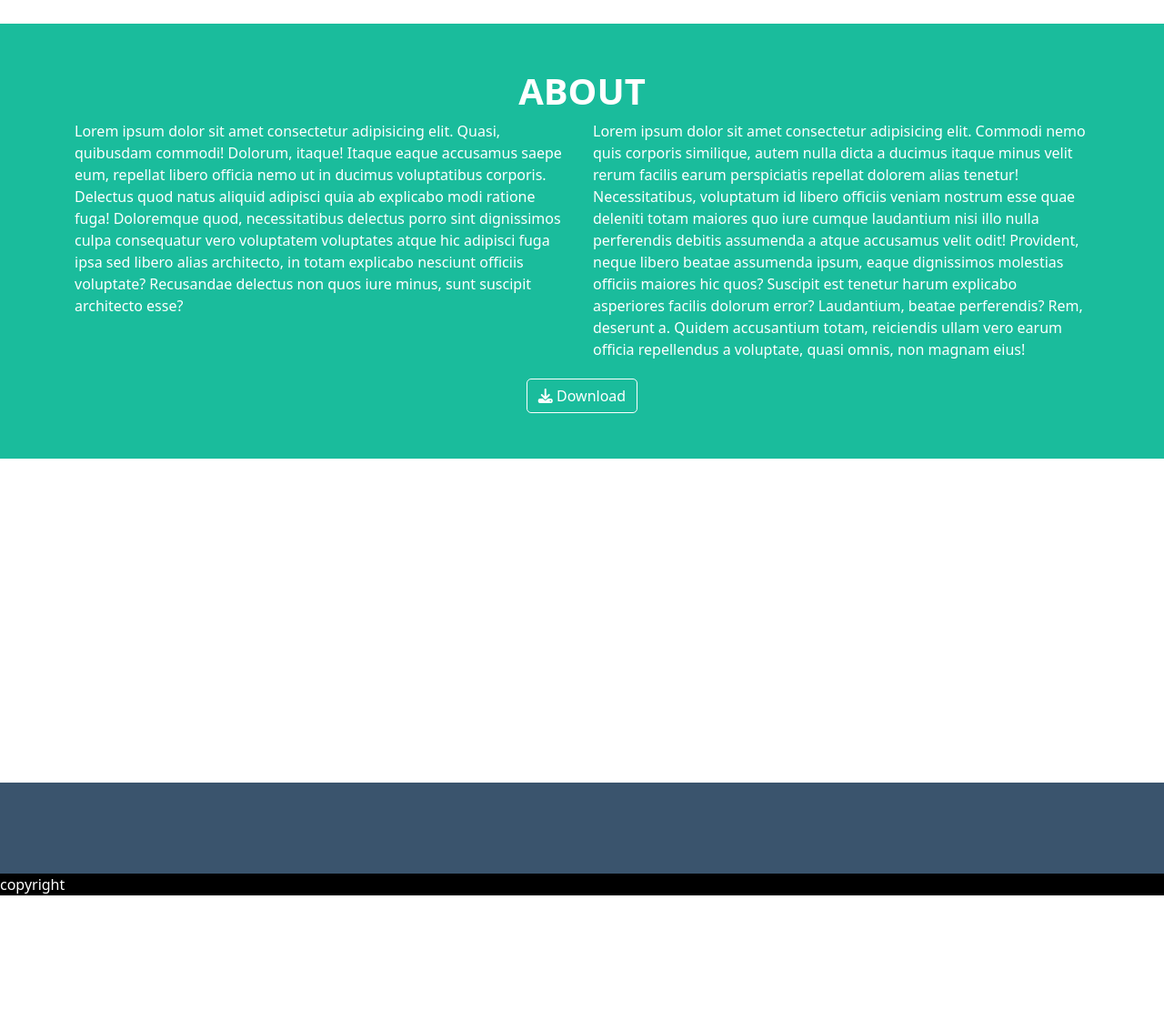
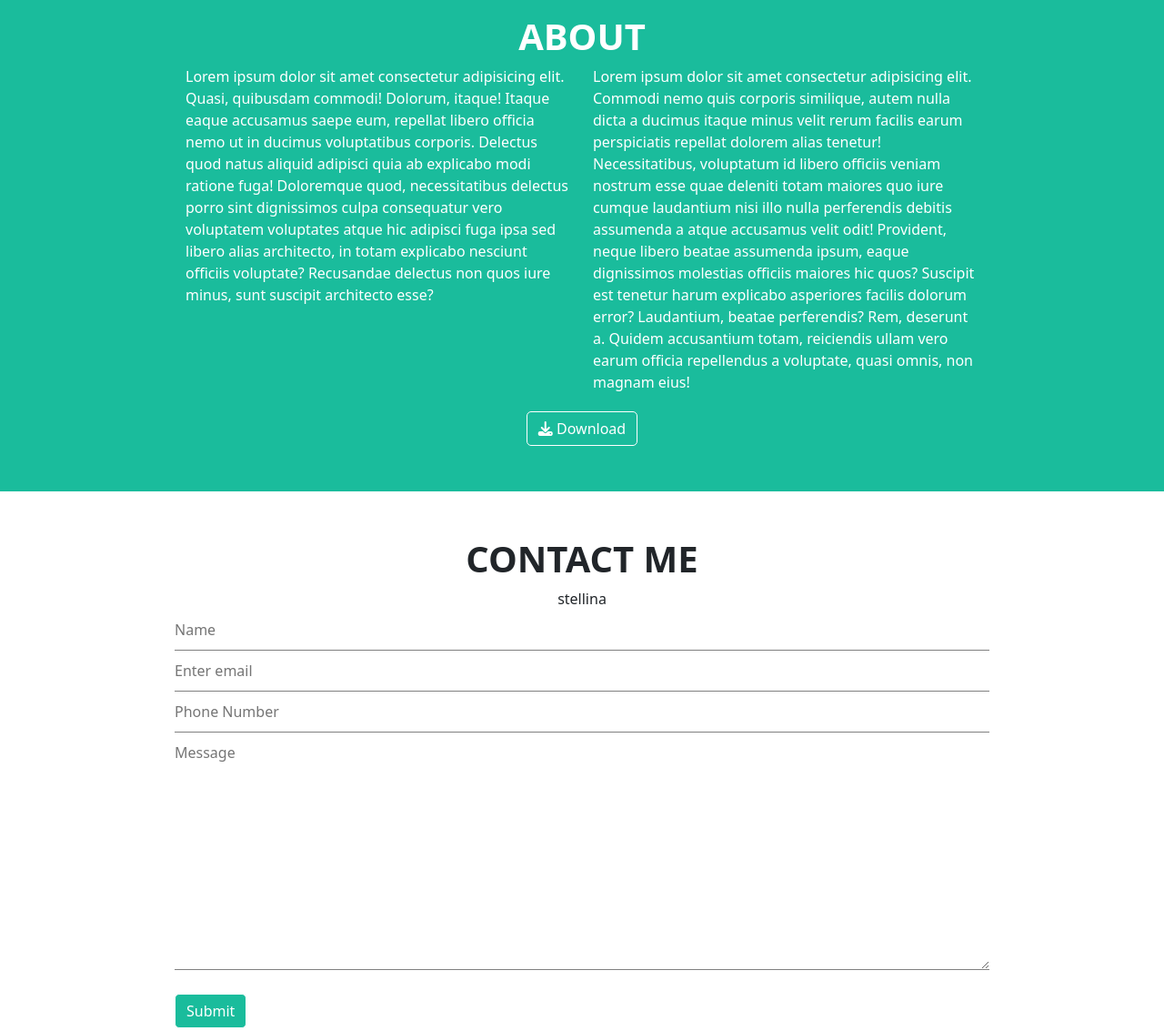
Before and after one commit to giancarlogiorgiocroce/html-css-bootstrap-freelancer, a plain HTML site: page index.html in a window 1280 px wide. Shown: the part 1960-3093 px from the top of the page at 91% size. Before the commit the page ends 2960 px from the top, so only its background shows below. Drawn offline with nearby package versions, Linux system fonts and the light colour scheme.

Commit message:
Completata section contact

```diff
--- a/css/style.css
+++ b/css/style.css
@@ -67,9 +67,40 @@ section{
 }
 
 /* SECTION CONTACT ME */
-div.form{
-    width: 60vw;
+#contact .form{
+    width: 100%;
 }
+
+#contact input,
+#contact textarea{
+    width: 100%;
+    border: none;
+    border-bottom: 1px solid grey;
+
+    padding: 10px 0;
+}
+
+#contact input:nth-child(4){
+    height: 200px;
+}
+
+input:placeholder-shown{
+    color: black;
+    text-align: start;
+}
+
+#contact .my-btn{
+    color: white;
+    background-color: var(--bg-green);
+}
+
+#contact .my-btn:hover{
+    background-color: rgb(31, 131, 107);
+}
+
+/* #contact .my-btn{
+
+} */
 /*
     /MAIN
 */
--- a/css/utils.css
+++ b/css/utils.css
@@ -1,14 +1,12 @@
 /* Impaginazione */
-.position-relative{
-    position: relative;
+.my-bold{
+    font-weight: 600;
 }
 
-.flex-static{
-    flex-shrink: 0;
-}
-
-.my-bold{
-    font-weight: 600;
+.my-container{
+    width: 70vw;
+    justify-self: center;
+    align-self: center;
 }
 
 .my-btn{
@@ -30,17 +28,4 @@
 }
 
 /* Debug */
-/* .debug{
-    background-color: rgba(0, 255, 0, 0.2);
-    border: 1px solid white;
-} */
-
-.h100{
-    height: 100px;
-}
-.h300{
-    height: 300px;
-}
-.h500{
-    height: 500px;
-}
+/* .debug{    background-color: rgba(0, 255, 0, 0.2);    border: 1px solid white;} */
--- a/index.html
+++ b/index.html
@@ -23,21 +23,21 @@
 
     <header class="my-bg-black d-flex">
 
-        <div class="debug container">
-            <nav class="debug row">
-                <div class="debug col-10 col-md-6">
+        <div class="container">
+            <nav class="row">
+                <div class="col-10 col-md-6">
                     <a class="h4 my-bold text-white" href="#">
                         start bootstrap
                     </a>
                 </div>
 
-                <div class="debug col-6 d-none d-md-flex flex-row-reverse">
+                <div class="col-6 d-none d-md-flex flex-row-reverse">
                     <a href="#contact" class="btn my-bold text-white">CONTACT</a>
                     <a href="#about" class="btn my-bold text-white">ABOUT</a>
                     <a href="#portfolio" class="btn my-bold text-white">PORTFOLIO</a>
                 </div>
 
-                <a href="#" class="debug col-2 d-md-none flex-row-reverse">
+                <a href="#" class="col-2 d-md-none flex-row-reverse">
                     <i class="fa-solid fa-bars my-bold text-white"></i>
                 </a>
 
@@ -46,23 +46,23 @@
 
     </header>
 
-    <div class="debug h500 jumbo bg-green d-flex ">
+    <div class="h500 jumbo bg-green d-flex ">
         <img src="img/avatar.svg" alt="omino che ride">
         <h1 class="my-bold">start bootstrap</h1>
         <p class="h2 my-bold">--- &star; ---</p>
         <h5 class="my-bold">graphic artist - web designer - illustrator</h5>
     </div>
 
-    <main class="debug">
+    <main>
 
         <!-- E' una cafonata mettere la classe col direattamente ad un img?
         Sembra funzionare tutto anche senza scrivere ogni volta il div.
         Probabilmente è un orripilio semantico  -->
 
-        <section id="portfolio" class="debug d-flex">
+        <section id="portfolio" class="d-flex">
             <h1 class="my-bold text-dark">Portfolio</h1>
-            <div class="debug container">
-                <div class="debug row d-flex justify-content-center">
+            <div class="container">
+                <div class="row d-flex justify-content-center">
                     <img class="col" src="img/cabin.png" alt="casa nel bosco">
                     <img class="col" src="img/cake.png" alt="dolce glassato">
                     <img class="col" src="img/circus.png" alt="tendone circo">
@@ -73,15 +73,17 @@
             </div>
         </section>
 
-        <section id="about" class="debug bg-green d-flex">
+        <section id="about" class="bg-green d-flex">
             <h1 class="my-bold">about</h1>
-            <div class="debug container">
-                <div class="debug row row-cols-1 row-cols-lg-2 gy-4">
-                    <div class="debug col">
-                        Lorem ipsum dolor sit amet consectetur adipisicing elit. Quasi, quibusdam commodi! Dolorum, itaque! Itaque eaque accusamus saepe eum, repellat libero officia nemo ut in ducimus voluptatibus corporis. Delectus quod natus aliquid adipisci quia ab explicabo modi ratione fuga! Doloremque quod, necessitatibus delectus porro sint dignissimos culpa consequatur vero voluptatem voluptates atque hic adipisci fuga ipsa sed libero alias architecto, in totam explicabo nesciunt officiis voluptate? Recusandae delectus non quos iure minus, sunt suscipit architecto esse?
-                    </div>
-                    <div class="debug col">
-                        Lorem ipsum dolor sit amet consectetur adipisicing elit. Commodi nemo quis corporis similique, autem nulla dicta a ducimus itaque minus velit rerum facilis earum perspiciatis repellat dolorem alias tenetur! Necessitatibus, voluptatum id libero officiis veniam nostrum esse quae deleniti totam maiores quo iure cumque laudantium nisi illo nulla perferendis debitis assumenda a atque accusamus velit odit! Provident, neque libero beatae assumenda ipsum, eaque dignissimos molestias officiis maiores hic quos? Suscipit est tenetur harum explicabo asperiores facilis dolorum error? Laudantium, beatae perferendis? Rem, deserunt a. Quidem accusantium totam, reiciendis ullam vero earum officia repellendus a voluptate, quasi omnis, non magnam eius!
+            <div class="my-container">
+                <div class="container-fluid">
+                    <div class="row row-cols-1 row-cols-lg-2 gy-4">
+                        <div class="col">
+                            Lorem ipsum dolor sit amet consectetur adipisicing elit. Quasi, quibusdam commodi! Dolorum, itaque! Itaque eaque accusamus saepe eum, repellat libero officia nemo ut in ducimus voluptatibus corporis. Delectus quod natus aliquid adipisci quia ab explicabo modi ratione fuga! Doloremque quod, necessitatibus delectus porro sint dignissimos culpa consequatur vero voluptatem voluptates atque hic adipisci fuga ipsa sed libero alias architecto, in totam explicabo nesciunt officiis voluptate? Recusandae delectus non quos iure minus, sunt suscipit architecto esse?
+                        </div>
+                        <div class="col">
+                            Lorem ipsum dolor sit amet consectetur adipisicing elit. Commodi nemo quis corporis similique, autem nulla dicta a ducimus itaque minus velit rerum facilis earum perspiciatis repellat dolorem alias tenetur! Necessitatibus, voluptatum id libero officiis veniam nostrum esse quae deleniti totam maiores quo iure cumque laudantium nisi illo nulla perferendis debitis assumenda a atque accusamus velit odit! Provident, neque libero beatae assumenda ipsum, eaque dignissimos molestias officiis maiores hic quos? Suscipit est tenetur harum explicabo asperiores facilis dolorum error? Laudantium, beatae perferendis? Rem, deserunt a. Quidem accusantium totam, reiciendis ullam vero earum officia repellendus a voluptate, quasi omnis, non magnam eius!
+                        </div>
                     </div>
                 </div>
             </div>
@@ -92,13 +94,18 @@
         </section>
 
         <section id="contact" class="debug contact-me d-flex">
-            <h1>contact me</h1>
-            <div class="form">
-                <p>cose</p>
-                <p>cose</p>
-                <p>cose</p>
-                <p>cose</p>
-                <p>cose</p>
+            <h1 class="debug text-dark my-bold">contact me</h1>
+            <div class="debug text-dark">stellina</div>
+            <div class="debug my-container">
+                <form>
+                    <input type="text" placeholder="Name">
+                    <input type="email" placeholder="Enter email">
+                    <input type="phone number" placeholder="Phone Number">
+                    <textarea placeholder="Message" rows="10"></textarea>
+                    <button type="submit" class="btn my-btn">
+                        Submit
+                    </button>
+                </form>
             </div>
         </section>
     </main>
```
